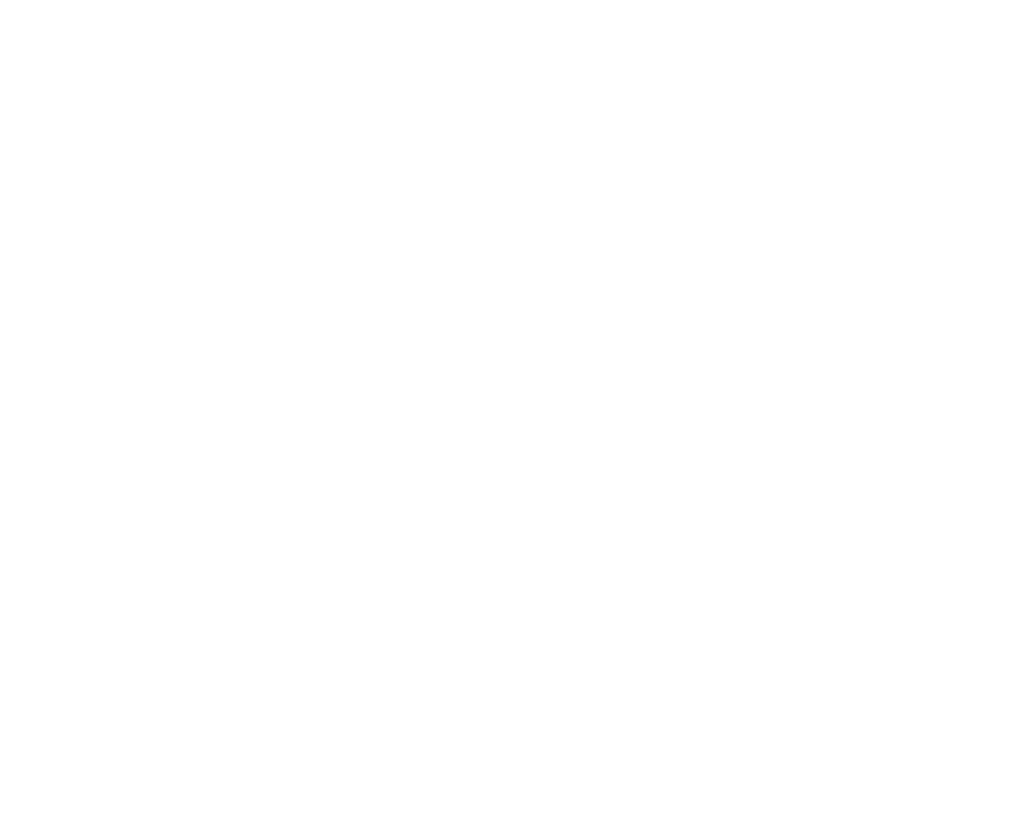
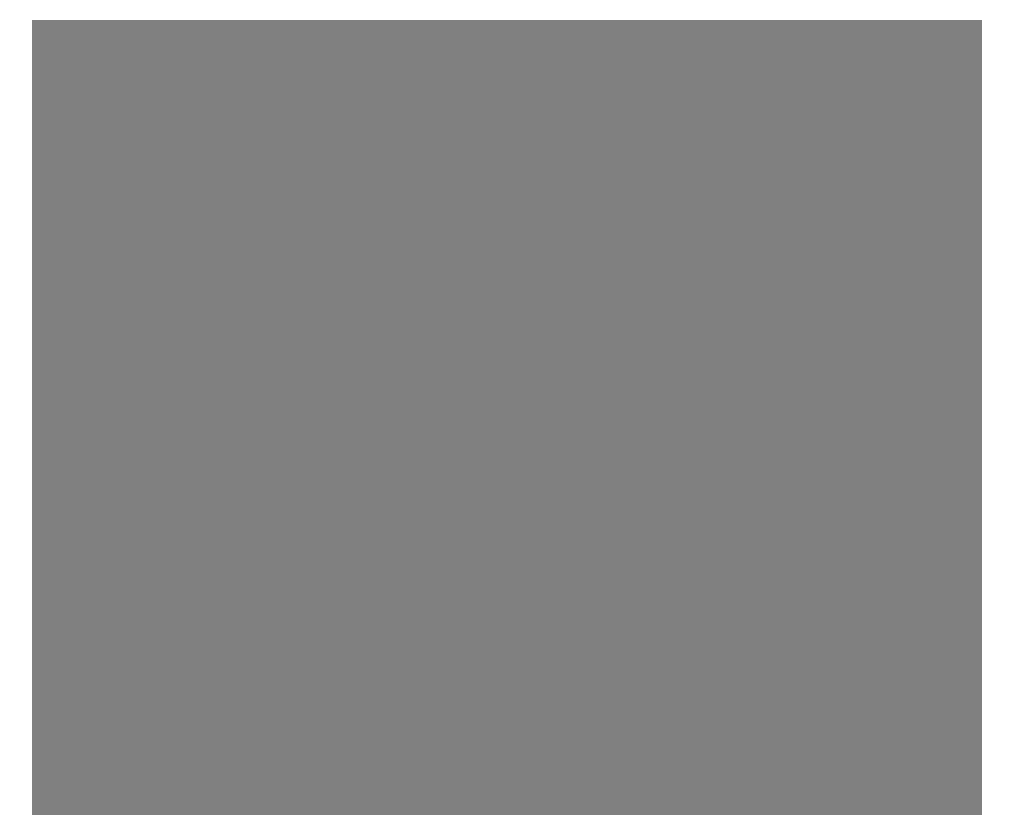
Before and after one commit to Kaleek03/etchaSketch, a plain HTML site: page index.html in a window 1280 px wide. Shown: the whole page, without its empty margins (133-1146 px from the left). Drawn offline with Linux system fonts and the light colour scheme.

Commit message:
started css styling

```diff
--- a/css/style.css
+++ b/css/style.css
@@ -0,0 +1,17 @@
+body {
+    margin-top: 0px;
+}
+
+#gridContainer {
+    margin: auto;
+    position:relative;
+    top: 20px;
+    background-color: grey;
+    max-width: 900px;
+    min-width: none;
+    height: 45rem;
+}
+
+#gridContainer {
+    padding: 50px 25px 25px 25px;
+}
--- a/index.html
+++ b/index.html
@@ -9,6 +9,6 @@
     <title>EthchaSketch</title>
 </head>
 <body>
-
+    <div id="gridContainer"></div>
 </body>
 </html>
```
